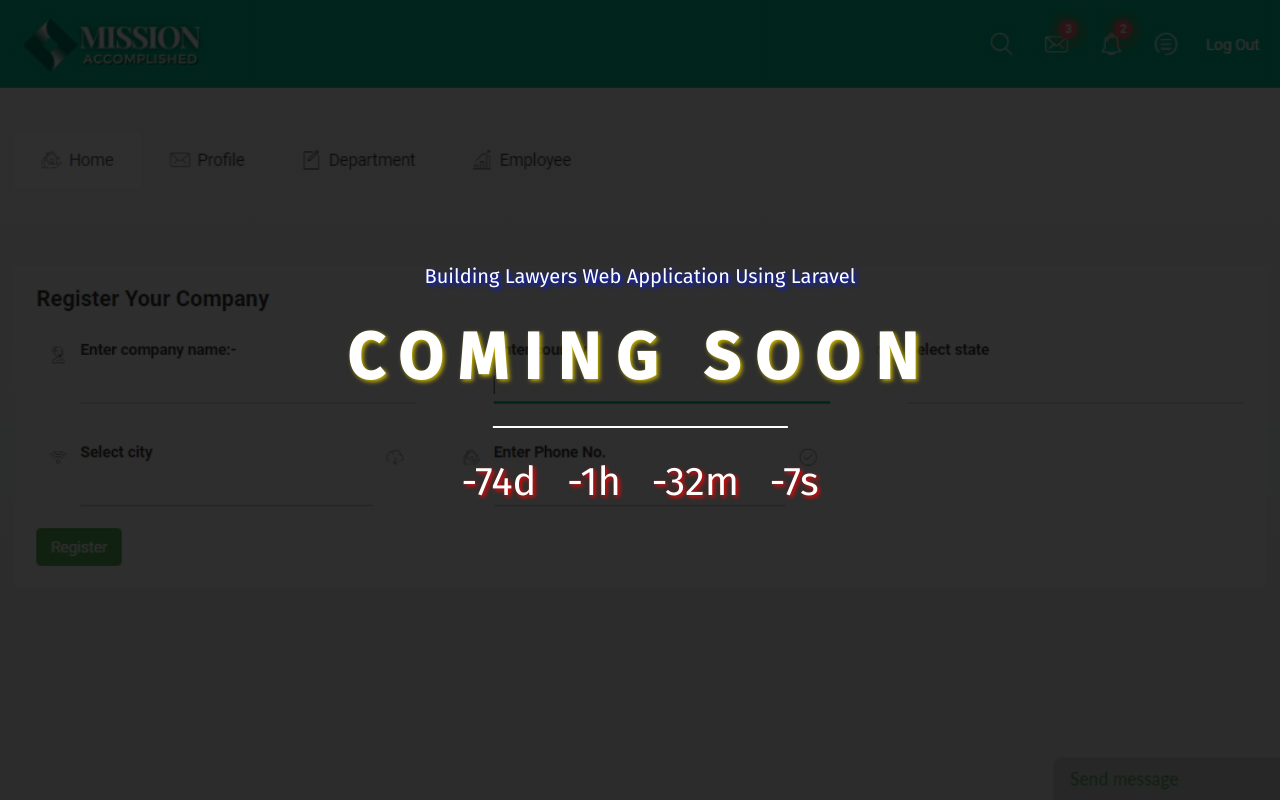
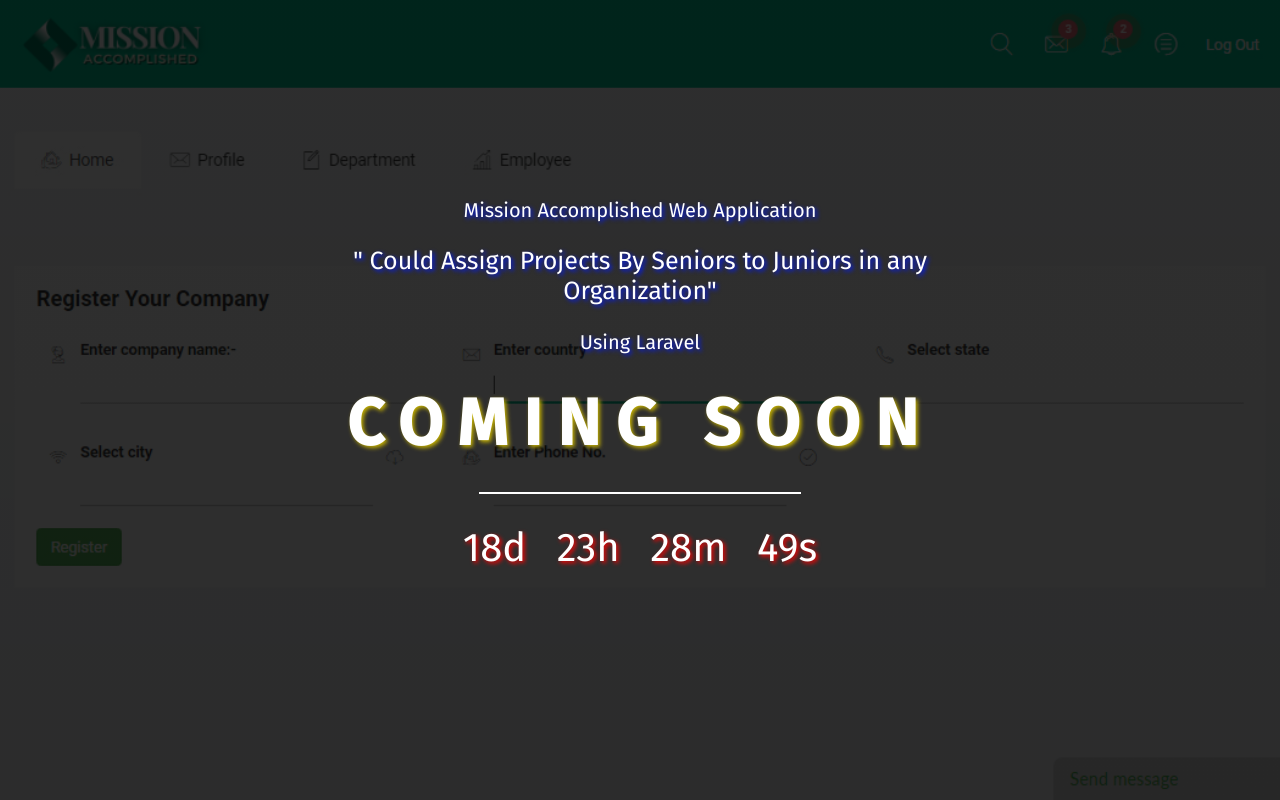
Before and after one commit to muhammad-sufyan474/coming-soon, a plain HTML site: page index.html in a window 1280 px wide. Drawn offline with Linux system fonts and the light colour scheme; a web font is replaced by a local one.

Commit message:
Update index.html

```diff
--- a/index.html
+++ b/index.html
@@ -5,14 +5,14 @@
     <meta charset="UTF-8">
     <meta http-equiv="X-UA-Compatible" content="IE=edge">
     <meta name="viewport" content="width=device-width, initial-scale=1.0">
-    <title>Lawyers Website - Coming Soon!!! - Stay Connected...</title>
+    <title> Mission Accomplished Web Application - Coming Soon!!! - Stay Connected...</title>
     <link rel="stylesheet" href="style.css">
 </head>
 
 <body>
     <header>
         <div class="soon">
-            <p>Building Lawyers Web Application Using Laravel</p>
+            <p>Mission Accomplished Web Application <br><br> <span id="desc" style="font-size: 25px;">" Could Assign Projects By Seniors to Juniors in any Organization" </span> <br><br> Using Laravel </p>
             <h1>COMING SOON</h1>
             <hr>
             <p id="launch"></p>
@@ -22,7 +22,7 @@
 
 <script>
 
-var countDownDate = new Date("Nov 10, 2022 15:37:25").getTime();
+var countDownDate = new Date("Feb 10, 2023 15:37:25").getTime();
 
 // Update the count down every 1 second
 var x = setInterval(function() {
```
